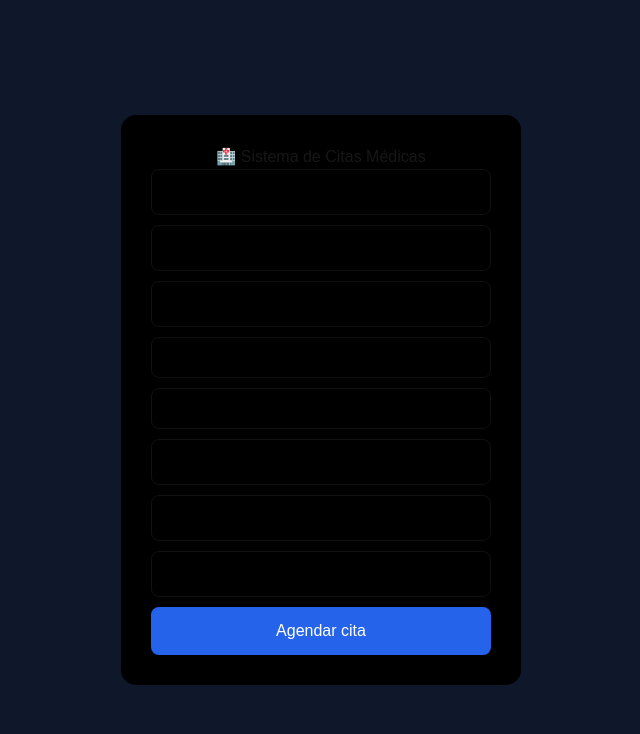
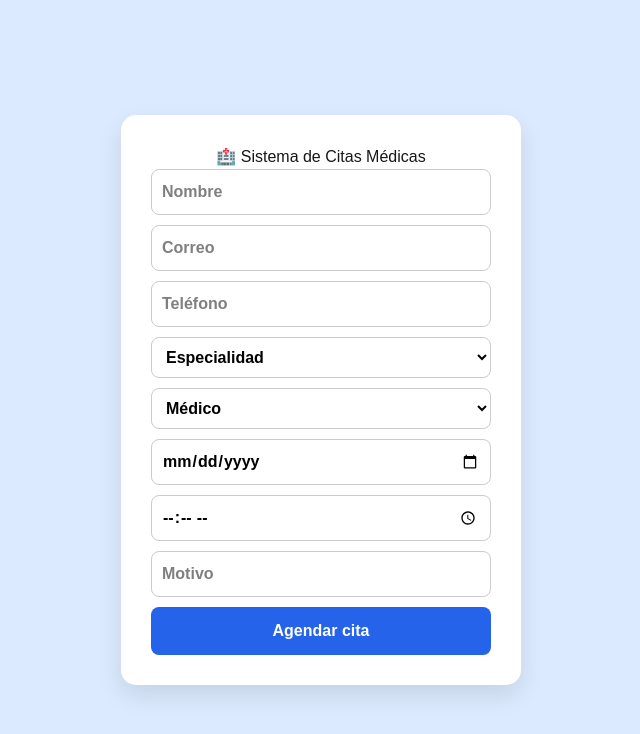
Before and after one commit to cruznavarrete449/sistema-citas, a Next.js app: page / in a window 1280 px wide. Shown: the top 734 px of the page, without its empty margins (319-959 px from the left). Built offline with nearby package versions, Linux system fonts and the light colour scheme.

Commit message:
Actualización del sistema de citas 3

```diff
--- a/app/page.js
+++ b/app/page.js
@@ -109,14 +109,15 @@ const styles = {
     display: "flex",
     justifyContent: "center",
     alignItems: "center",
-    background: "#0f172a"
+    background: "#dbeafe"
   },
   card: {
-    background: "black",
+    background: "white",
     padding: 30,
     borderRadius: 15,
     width: 400,
-    textAlign: "center"
+    textAlign: "center",
+    boxShadow: "0 10px 25px rgba(0,0,0,0.1)"
   },
   form: {
     display: "flex",
@@ -124,11 +125,11 @@ const styles = {
     gap: 10
   },
   input: {
-  padding: 10,
-  borderRadius: 8,
-  border: "1px solid #111111",
-  color: "black"
-
+    padding: 10,
+    borderRadius: 8,
+    border: "1px solid #ccc",
+    fontWeight: "bold",
+    color: "#000"
   },
   button: {
     padding: 12,
@@ -136,6 +137,7 @@ const styles = {
     color: "white",
     border: "none",
     borderRadius: 8,
-    cursor: "pointer"
+    cursor: "pointer",
+    fontWeight: "bold"
   }
 };
```
